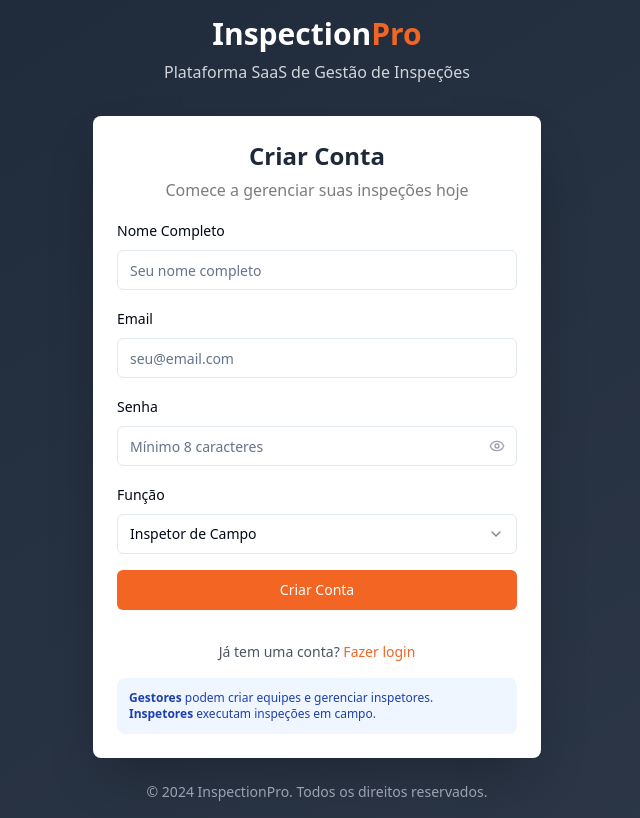
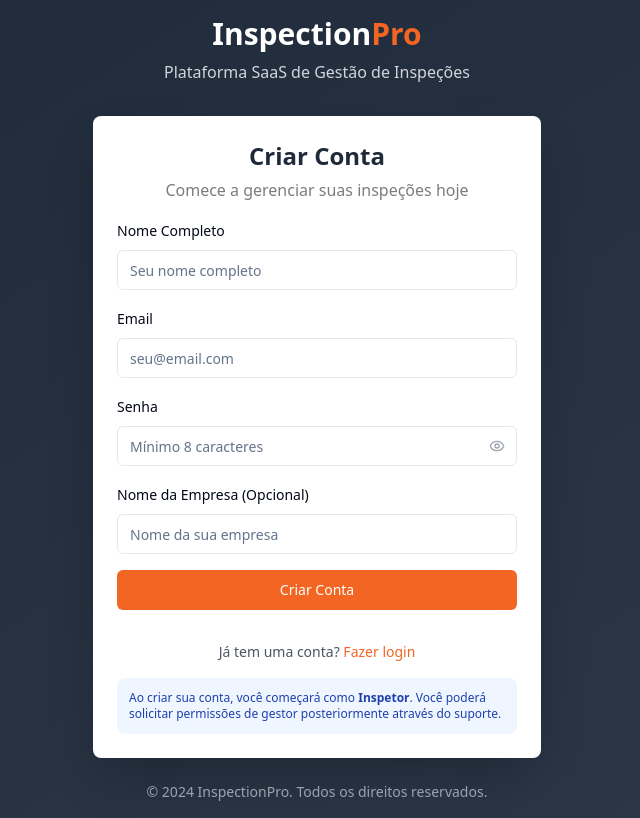
Before and after one commit to comeca-ai/projetoinspecao-ai, a React (Vite) app: page /auth/register in a window 1280 px wide. Shown: the whole page, without its empty margins (323-963 px from the left). Built offline with nearby package versions, Linux system fonts and the light colour scheme.

Commit message:
Remove role field from registration form

```diff
--- a/src/pages/auth/Register.tsx
+++ b/src/pages/auth/Register.tsx
@@ -3,7 +3,6 @@ import { Link } from 'react-router-dom';
 import { Button } from '@/components/ui/button';
 import { Input } from '@/components/ui/input';
 import { Label } from '@/components/ui/label';
-import { Select, SelectContent, SelectItem, SelectTrigger, SelectValue } from '@/components/ui/select';
 import { Alert, AlertDescription } from '@/components/ui/alert';
 import { Eye, EyeOff, Loader2 } from 'lucide-react';
 import AuthLayout from '@/components/auth/AuthLayout';
@@ -17,7 +16,7 @@ const Register: React.FC = () => {
     email: '',
     password: '',
     nome: '',
-    role: 'inspetor',
+    role: 'inspetor', // Default role
     empresa: '',
   });
 
@@ -103,25 +102,7 @@ const Register: React.FC = () => {
         </div>
 
         <div className="space-y-2">
-          <Label htmlFor="role">Função</Label>
-          <Select
-            value={formData.role}
-            onValueChange={(value: 'gestor' | 'inspetor') => handleInputChange('role', value)}
-            disabled={loading}
-          >
-            <SelectTrigger>
-              <SelectValue placeholder="Selecione sua função" />
-            </SelectTrigger>
-            <SelectContent>
-              <SelectItem value="gestor">Gestor de Equipe</SelectItem>
-              <SelectItem value="inspetor">Inspetor de Campo</SelectItem>
-            </SelectContent>
-          </Select>
-        </div>
-
-        {formData.role === 'gestor' && (
-          <div className="space-y-2">
-            <Label htmlFor="empresa">Nome da Empresa</Label>
+          <Label htmlFor="empresa">Nome da Empresa (Opcional)</Label>
           <Input
             id="empresa"
             type="text"
@@ -131,7 +112,6 @@ const Register: React.FC = () => {
             disabled={loading}
           />
         </div>
-        )}
 
         <Button
           type="submit"
@@ -162,8 +142,8 @@ const Register: React.FC = () => {
 
         <div className="mt-4 p-3 bg-blue-50 rounded-lg">
           <p className="text-xs text-blue-800">
-            <strong>Gestores</strong> podem criar equipes e gerenciar inspetores.<br />
-            <strong>Inspetores</strong> executam inspeções em campo.
+            Ao criar sua conta, você começará como <strong>Inspetor</strong>.
+            Você poderá solicitar permissões de gestor posteriormente através do suporte.
           </p>
         </div>
       </form>
```
Lines whose indentation alone changed are shown as unchanged.
